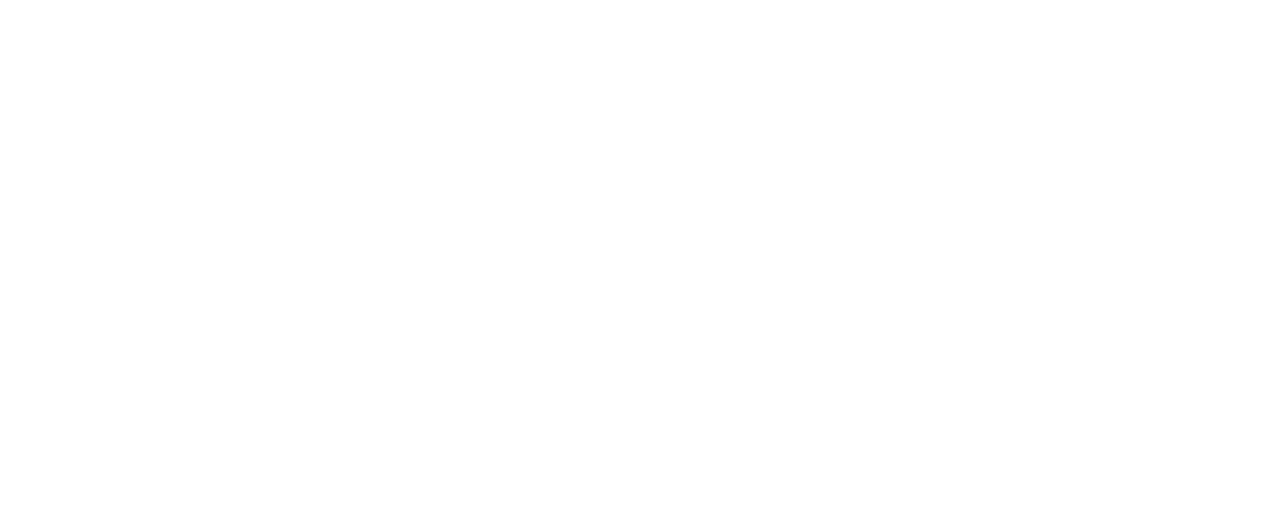
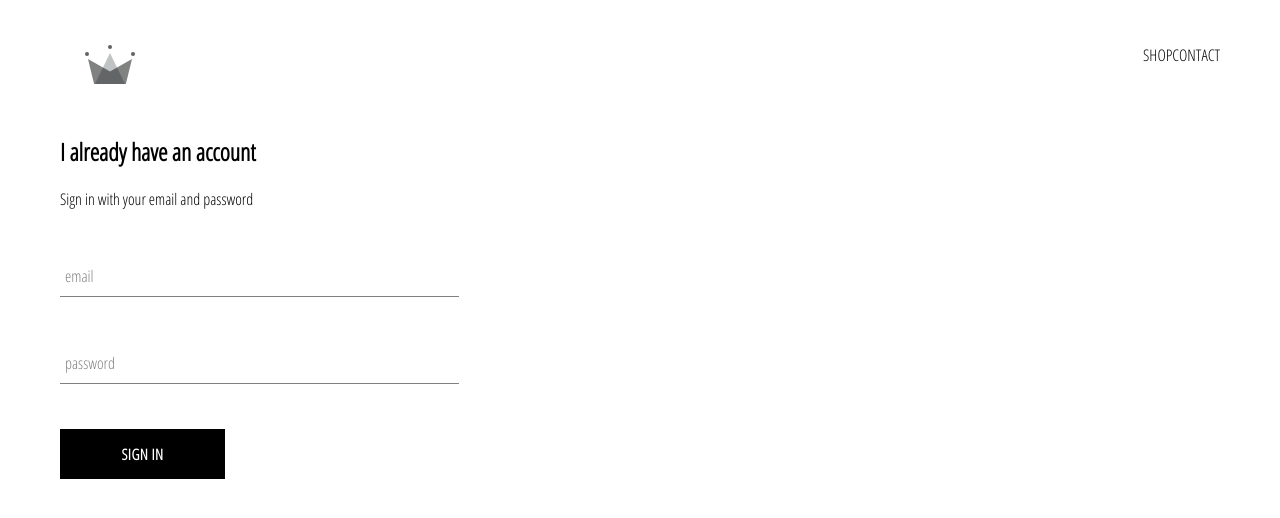
Before and after one commit to Therydusone/shopping-site, a React (Create React App) app: page /signin in a window 1280 px wide. Shown: the top 518 px of the page. Built offline with nearby package versions, Linux system fonts and the light colour scheme.

Commit message:
making form to sign in and sign out

```diff
--- a/src/App.css
+++ b/src/App.css
@@ -2,3 +2,8 @@ body {
     font-family: 'Open Sans Condensed';
     padding: 20px 60px;
 }
+
+a {
+    text-decoration: none;
+    color: black;
+}
--- a/src/App.js
+++ b/src/App.js
@@ -4,14 +4,18 @@ import HomePage from './pages/homepage/homepage.component';
 import ShopPage from './pages/shop/shop.component';
 import {Switch} from "react-router-dom";
 import {Route} from "react-router-dom";
+import Header from  "./components/header/header.component.jsx"
+import SignInAndSignOutPage from './pages/sign-in-and-sign-out/sign-in-and-sign-out.component'
 
 
 function App() {
   return (
     <div>
+    <Header />
     <Switch>
     <Route exact path='/' component={HomePage} />
     <Route path='/shop' component={ShopPage} />
+    <Route path='/signin' component={SignInAndSignOutPage} />
     </Switch>
     </div>
   );
--- /dev/null
+++ b/src/components/custom-button/custom-button.component.jsx
@@ -0,0 +1,10 @@
+import React from 'react';
+import './custom-button.styles.scss';
+
+const CustomButton = ({ children, ...otherProps}) => (
+    <button className="custom-button" {...otherProps}>
+    {children}
+    </button>
+)
+
+export default CustomButton;
--- /dev/null
+++ b/src/components/custom-button/custom-button.styles.scss
@@ -0,0 +1,22 @@
+.custom-button {
+    min-width: 165px;
+    width: auto;
+    height: 50px;
+    letter-spacing: 0.5px;
+    line-height: 50px;
+    padding: 0 35px 0 35px;
+    font-size: 15px;
+    background-color: black;
+    color: white;
+    text-transform: uppercase;
+    font-family: 'Open Sans Condensed';
+    font-weight: bolder;
+    border: none;
+    cursor: pointer;
+
+    &:hover {
+      background-color: white;
+      color: black;
+      border: 1px solid black;
+    }
+  }
--- /dev/null
+++ b/src/components/form-input/form-input.component.jsx
@@ -0,0 +1,20 @@
+import React from 'react';
+
+import './form-input.styles.scss';
+
+const FormInput = ({ handleChange, label, ...otherProps }) => (
+  <div className='group'>
+    <input className='form-input' onChange={handleChange} {...otherProps} />
+    {label ? (
+      <label
+        className={`${
+          otherProps.value.length ? 'shrink' : ''
+        } form-input-label`}
+      >
+        {label}
+      </label>
+    ) : null}
+  </div>
+);
+
+export default FormInput;
--- /dev/null
+++ b/src/components/form-input/form-input.styles.scss
@@ -0,0 +1,54 @@
+$sub-color: grey;
+$main-color: black;
+
+@mixin shrinkLabel {
+  top: -14px;
+  font-size: 12px;
+  color: $main-color;
+}
+
+.group {
+  position: relative;
+  margin: 45px 0;
+
+  .form-input {
+    background: none;
+    background-color: white;
+    color: $sub-color;
+    font-size: 18px;
+    padding: 10px 10px 10px 5px;
+    display: block;
+    width: 100%;
+    border: none;
+    border-radius: 0;
+    border-bottom: 1px solid $sub-color;
+    margin: 25px 0;
+
+    &:focus {
+      outline: none;
+    }
+
+    &:focus ~ .form-input-label {
+      @include shrinkLabel();
+    }
+  }
+
+  input[type='password'] {
+    letter-spacing: 0.3em;
+  }
+
+  .form-input-label {
+    color: $sub-color;
+    font-size: 16px;
+    font-weight: normal;
+    position: absolute;
+    pointer-events: none;
+    left: 5px;
+    top: 10px;
+    transition: 300ms ease all;
+
+    &.shrink {
+      @include shrinkLabel();
+    }
+  }
+}
--- /dev/null
+++ b/src/components/header/header.component.jsx
@@ -0,0 +1,17 @@
+import React from 'react';
+import { Link } from 'react-router-dom';
+import './header.styles.scss';
+import { ReactComponent as Logo } from '../../assets/crown.svg'
+const Header = () => (
+    <div className='header'>
+        <Link className='logo-container' to='/'>
+            <Logo className="logo" />
+        </Link>
+        <div className='options'>
+            <Link clssName='option' to='/shop'>SHOP</Link>
+            <Link clssName='option' to='/shop'>CONTACT</Link>
+        </div>
+    </div>
+)
+
+export default Header;
--- /dev/null
+++ b/src/components/header/header.styles.scss
@@ -0,0 +1,27 @@
+.header {
+    height: 70px;
+    width: 100%;
+    display: flex;
+    justify-content: space-between;
+    margin-bottom: 25px;
+
+    .logo-container {
+      height: 100%;
+      width: 70px;
+      padding: 25px;
+    }
+
+    .options {
+      width: 50%;
+      height: 100%;
+      display: flex;
+      align-items: center;
+      justify-content: flex-end;
+
+
+
+      .option {
+        padding: 10px 15px;
+      }
+    }
+  }
--- /dev/null
+++ b/src/components/sign-in/sign-in.component.jsx
@@ -0,0 +1,55 @@
+import React from 'react';
+import FormInput from '../form-input/form-input.component';
+import './sign-in.styles.scss';
+import CustomButton from '../custom-button/custom-button.component';
+class SignIn extends React.Component {
+    constructor(props) {
+        super(props)
+
+        this.state = {
+            email: '',
+            password: ''
+        }
+    }
+handleSubmit = event => {
+    event.preventDefault();
+
+    this.setState({email:'', password:""})
+}
+
+handleChange = event => {
+    const { value, name } = event.target;
+
+    this.setState({ [name]: value})
+}
+    render() {
+        return(
+            <div className='sign-in'>
+                <h2>I already have an account</h2>
+                <span>Sign in with your email and password</span>
+                <form onSubmit={this.handleSubmit}>
+                    <FormInput
+                        name="email"
+                        value={this.state.email}
+                        label="email"
+                        type="email"
+                        required
+                        handleChange={this.handleChange}
+                        />
+                    <FormInput
+                        name="password"
+                        value={this.state.password}
+                        type="password"
+                        required
+                        handleChange={this.handleChange}
+                        label="password"
+                        />
+                    <CustomButton
+                        type="submit">Sign In</CustomButton>
+                </form>
+            </div>
+        )
+    }
+}
+
+export default SignIn;
--- /dev/null
+++ b/src/components/sign-in/sign-in.styles.scss
@@ -0,0 +1,9 @@
+.sign-in {
+    width: 30vw;
+    display: flex;
+    flex-direction: column;
+
+    .title {
+        margin: 10px 0;
+    }
+}
--- /dev/null
+++ b/src/pages/sign-in-and-sign-out/sign-in-and-sign-out.component.jsx
@@ -0,0 +1,8 @@
+import React from 'react';
+import './sign-in-and-sign-out.styles.scss';
+import SignIn from '../../components/sign-in/sign-in.component'
+const SignInAndSignUpPage = () => (
+    <div className='sign-in-and-sign-out'><SignIn /></div>
+)
+
+export default SignInAndSignUpPage;
```
Also changed, not shown: src/assets/crown.svg (added), src/pages/sign-in-and-sign-out/sign-in-and-sign-out.styles.scss (added).
